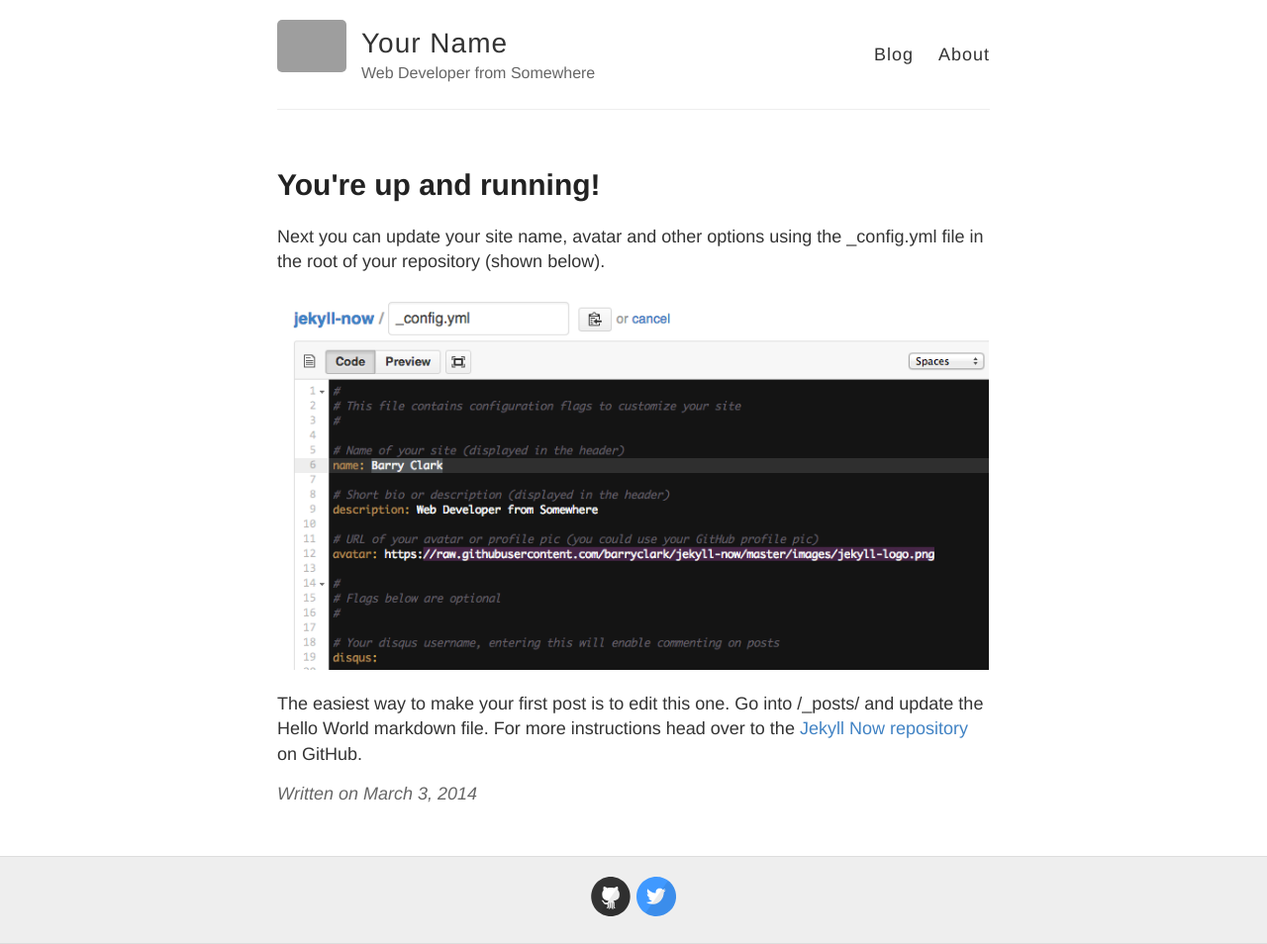
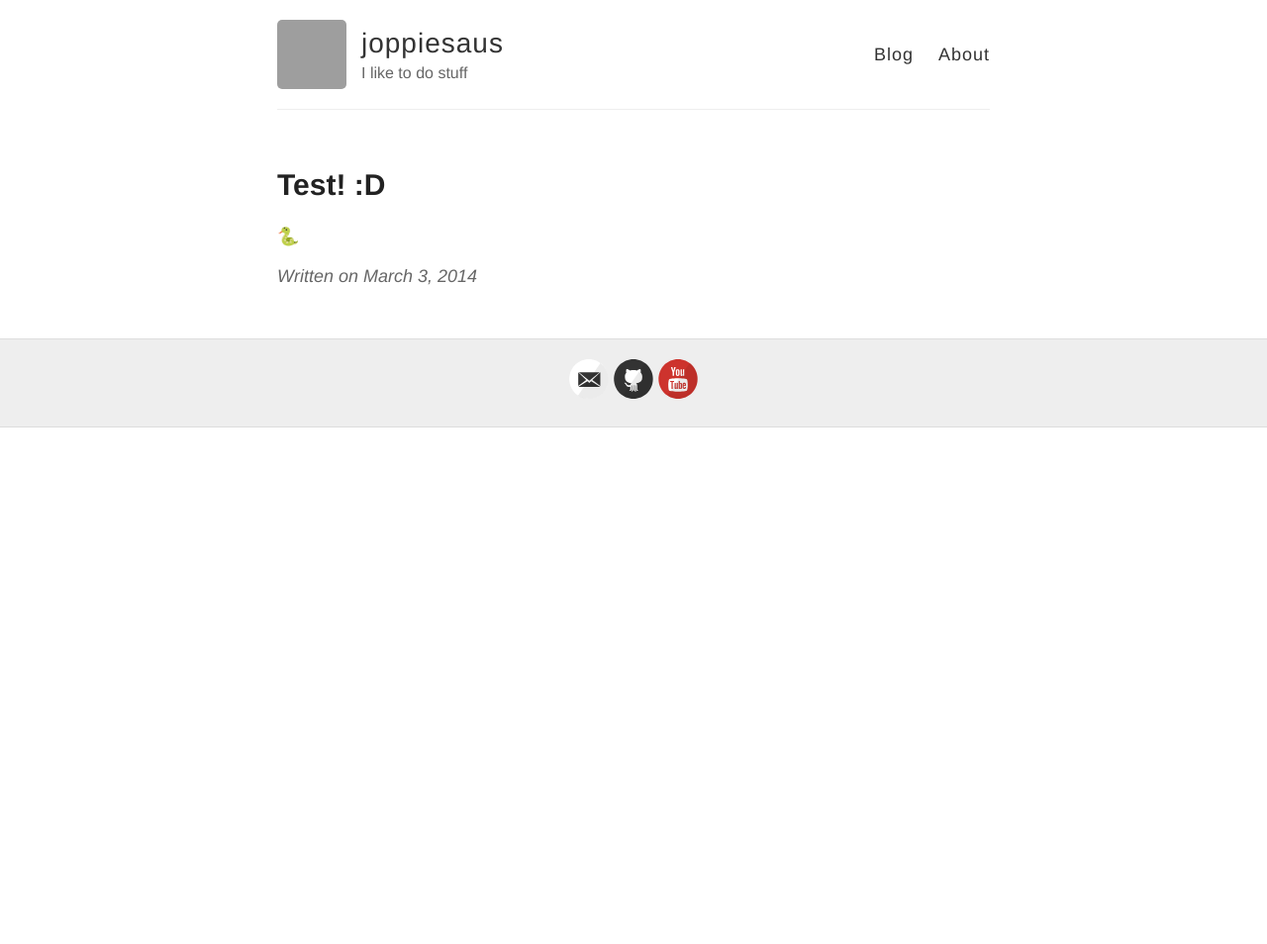
Before and after one commit to joppiesaus/joppiesaus.github.io, a Jekyll site: the page built from _posts/2014-3-3-Hello-World.md, in a window 1280 px wide. Shown: the whole page at 99% size. Built offline with Jekyll 4.4.1, drawn with Linux system fonts in a browser that asks for light colours; emoji names are drawn with the system emoji font; Markdown is read by kramdown in place of the engine named in the settings; after the commit the page ends 900 px from its top, so only the background shows below that; grey boxes are pictures that could not be loaded.

```diff
--- a/_config.yml
+++ b/_config.yml
@@ -3,13 +3,13 @@
 #
 
 # Name of your site (displayed in the header)
-name: Your Name
+name: joppiesaus
 
 # Short bio or description (displayed in the header)
-description: Web Developer from Somewhere
+description: I like to do stuff
 
 # URL of your avatar or profile pic (you could use your GitHub profile pic)
-avatar: https://raw.githubusercontent.com/barryclark/jekyll-now/master/images/jekyll-logo.png
+avatar: https://avatars0.githubusercontent.com/u/5196627?v=3&u=f3717838a3425d4d8d2a28c661914710a74ba710&s=140
 
 #
 # Flags below are optional
@@ -18,17 +18,17 @@ avatar: https://raw.githubusercontent.com/barryclark/jekyll-now/master/images/je
 # Includes an icon in the footer for each username you enter
 footer-links:
   dribbble:
-  email:
+  email: job@function1.nl
   facebook:
   flickr:
-  github: barryclark/jekyll-now
+  github: joppiesaus
   instagram:
   linkedin:
   pinterest:
   rss: # just type anything here for a working RSS icon, make sure you set the "url" above!
-  twitter: jekyllrb
+  twitter:
   stackoverflow: # your stackoverflow profile, e.g. "users/50476/bart-kiers"
-  youtube: # channel/<your_long_string> or user/<user-name>
+  youtube: c/DJoppiesaus
   googleplus: # anything in your profile username that comes after plus.google.com/
 
 
@@ -41,7 +41,7 @@ google_analytics:
 
 # Your website URL (e.g. http://barryclark.github.io or http://www.barryclark.co)
 # Used for Sitemap.xml and your RSS feed
-url:
+url: http://joppiesaus.function1.nl
 
 # If you're hosting your site at a Project repository on GitHub pages
 # (http://yourusername.github.io/repository-name)
@@ -67,6 +67,7 @@ sass:
 # Use the following plug-ins
 gems:
   - jekyll-sitemap # Create a sitemap using the official Jekyll sitemap gem
+  - jemoji # Emoji for jekyll :D
 
 # Exclude these files from your production _site
 exclude:
--- a/_posts/2014-3-3-Hello-World.md
+++ b/_posts/2014-3-3-Hello-World.md
@@ -1,10 +1,5 @@
 ---
 layout: post
-title: You're up and running!
+title: Test! :D
 ---
-
-Next you can update your site name, avatar and other options using the _config.yml file in the root of your repository (shown below).
-
-![_config.yml]({{ site.baseurl }}/images/config.png)
-
-The easiest way to make your first post is to edit this one. Go into /_posts/ and update the Hello World markdown file. For more instructions head over to the [Jekyll Now repository](https://github.com/barryclark/jekyll-now) on GitHub.
+:snake:
```
Also changed, not shown: about.md (deleted, +0 -15 lines), images/config.png (deleted), images/first-post.png (deleted), images/jekyll-logo.png (deleted), images/jekyll-now-theme-screenshot.jpg (deleted), images/step1.gif (deleted).
